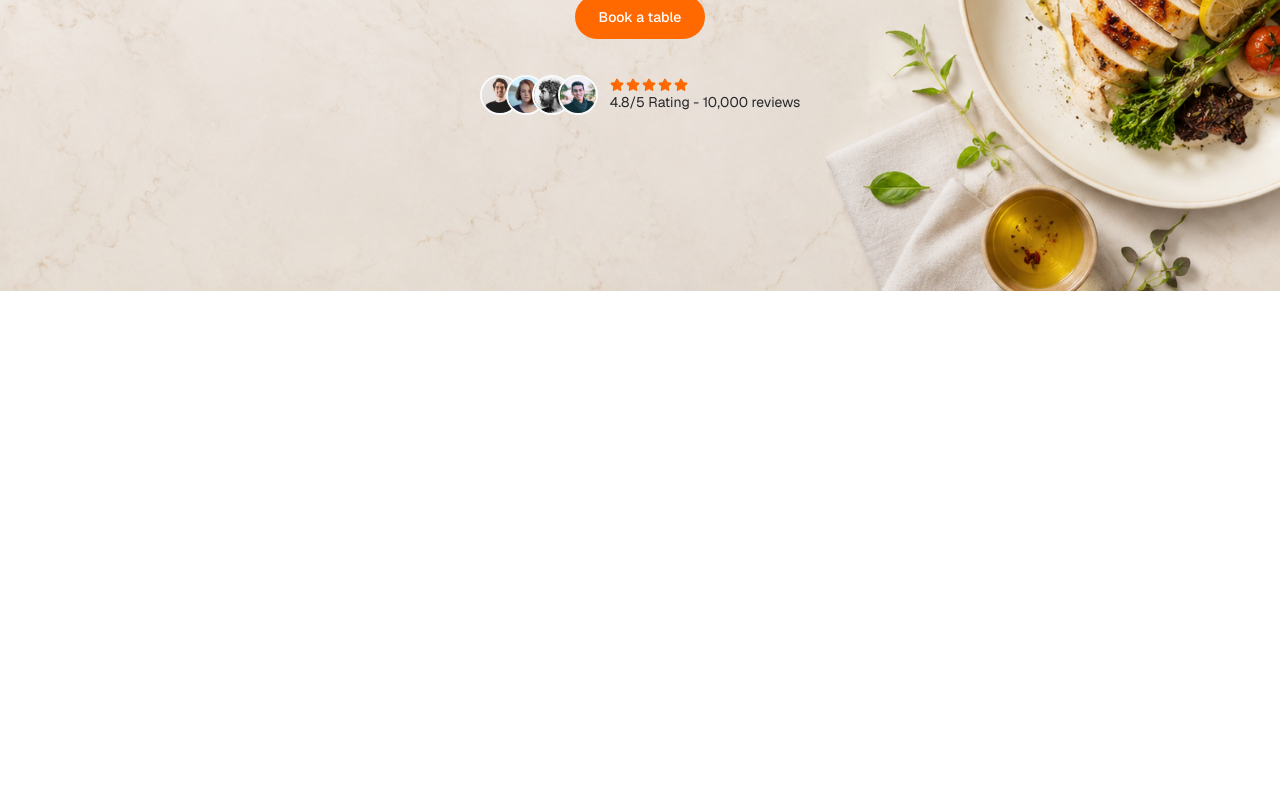
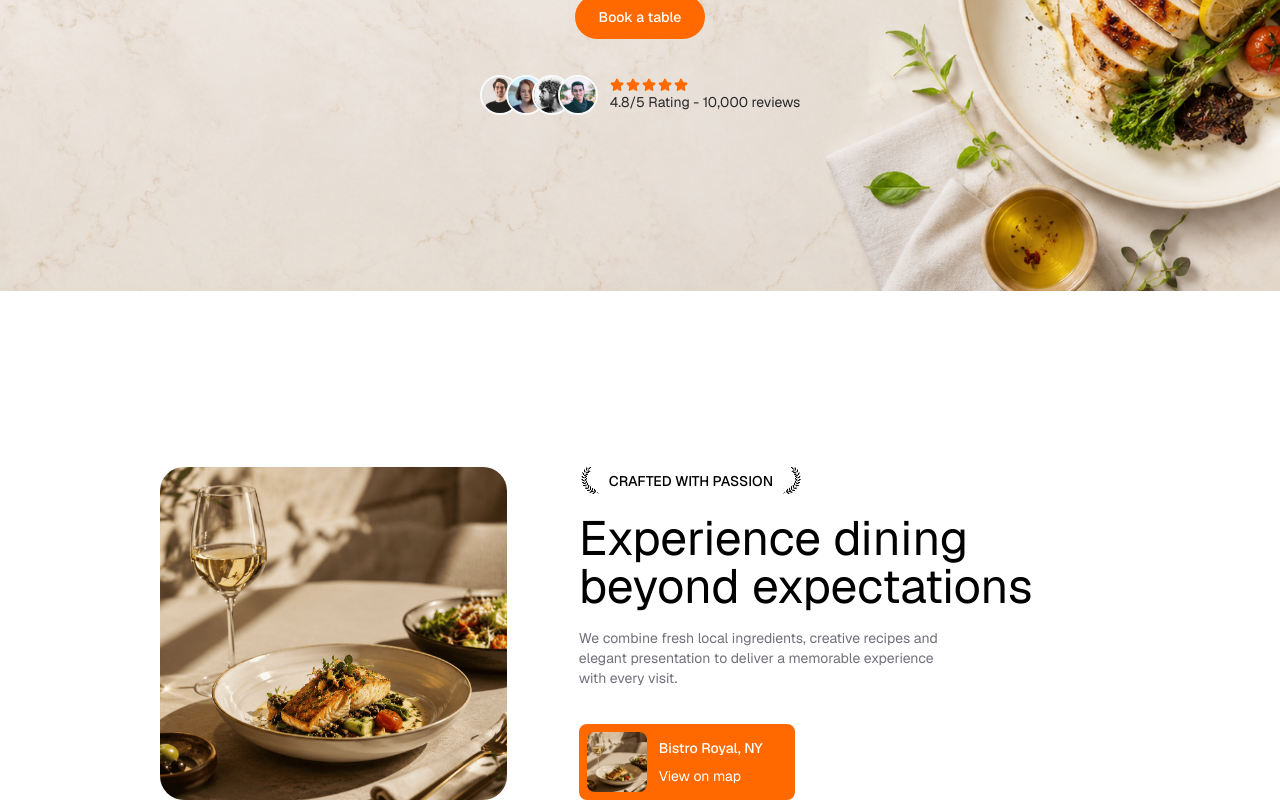
Before and after one commit to Hard1stf/Restro, a React (Vite) app: page / in a window 1280 px wide. Shown: the part 509-1309 px from the top of the page. Before the commit the page ends 800 px from the top, so only its background shows below. Built offline with nearby package versions, Linux system fonts and the light colour scheme.

Commit message:
Add About section with animated elements and content

```diff
--- a/src/App.jsx
+++ b/src/App.jsx
@@ -1,12 +1,14 @@
 import React from 'react';
 import Navbar from './components/Navbar';
 import Hero from './sections/Hero';
+import About from './sections/About';
 
 const App = () => {
   return (
     <>
       <Navbar />
       <Hero />
+      <About />
     </>
   );
 };
--- /dev/null
+++ b/src/sections/About.jsx
@@ -0,0 +1,53 @@
+import Animated from '../components/Animated';
+
+const About = () => {
+  return (
+    <>
+      <section id="about" className="px-auto mt-44">
+        <div className="flex flex-col md:flex-row gap-14 md:gap-18 max-w-7xl mx-auto">
+          {/* Left side: Image */}
+          <Animated scale={0.8} y={0}>
+            <img
+              src="../../public/assets/about.png"
+              alt="Dish"
+              className="max-w-137 w-full h-full object-cover rounded-3xl"
+            />
+          </Animated>
+
+          {/* Right side: Text content */}
+          <div>
+            <Animated scale={0.8} y={0} className="flex items-center gap-2">
+              <img src="../../public/assets/iconL.png" alt="iconL" />
+              <span className="font-medium uppercase">
+                CRAFTED WITH PASSION
+              </span>
+              <img src="../../public/assets/iconR.png" alt="iconR" />
+            </Animated>
+
+            <Animated>
+              <h2 className="mt-5 text-4xl md:text-5xl text-balance">
+                Experience dining beyond expectations
+              </h2>
+            </Animated>
+
+            <Animated delay={0.2}>
+              <p className='text-zinc-500 max-w-sm mt-4.5'>
+                We combine fresh local ingredients, creative recipes and elegant presentation to deliver a memorable experience with every visit.
+              </p>
+            </Animated>
+
+            <Animated className="mt-9 bg-orange-500 text-white p-2 pr-8 rounded-lg flex items-center gap-3 w-fit">
+                <img src="../../public/assets/about.png" alt="Bistro Royal Location Preview" className='rounded-lg shrink-0 object-cover size-15'/>
+                <div className='flex flex-col gap-2'>
+                    <p className='font-medium'>Bistro Royal, NY</p>
+                    <a href="#">View on map</a>
+                </div>
+            </Animated>
+          </div>
+        </div>
+      </section>
+    </>
+  );
+};
+
+export default About;
```
